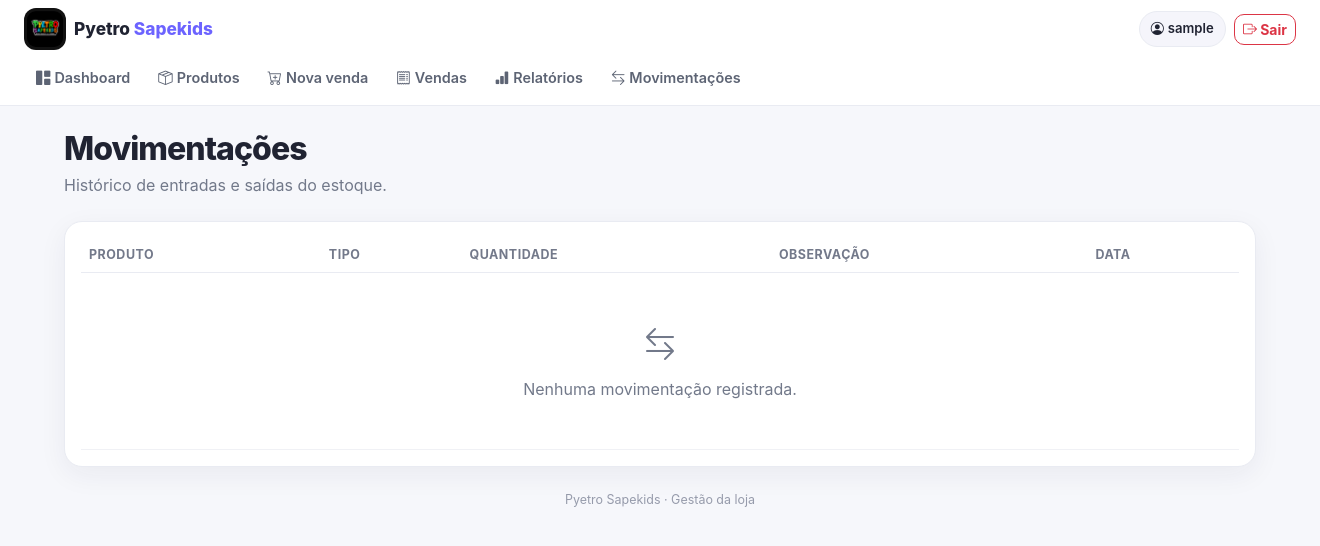
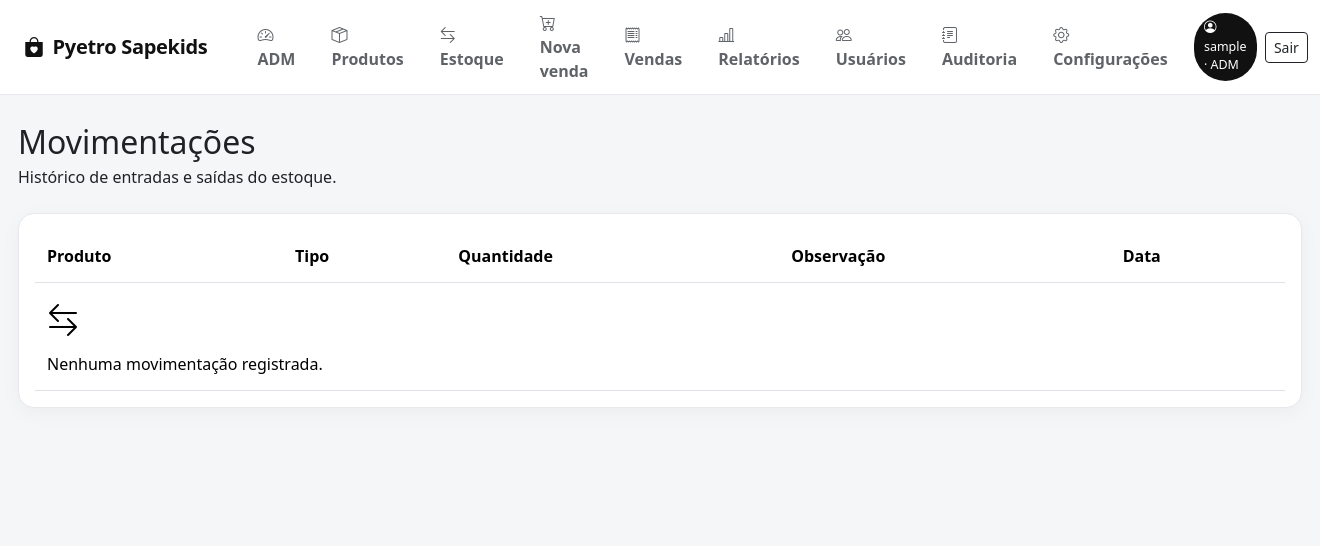
Before and after one commit to danielribeiro5510/Pyetro_Sapekids, a Flask app: page /movements in a window 1320 px wide. Shown: the top 546 px of the page. Run offline with Flask 3, Linux system fonts and the light colour scheme; the visitor is signed in with stand-in values (Sample User, id 1); data that the repository does not hold is empty; some libraries are stand-ins or nearby versions.

Commit message:
Add files via upload

```diff
--- a/app.py
+++ b/app.py
@@ -199,8 +199,7 @@ def init_db():
         username = username.strip()
         senha = senha.strip()
         if username and senha:
-            role = "admin" if username.lower() == "admin" else "operator"
-            usuarios_padrao.append((username, senha, role))
+            usuarios_padrao.append((username, senha, "admin" if username.lower() == "admin" else "operator"))
 
     for username, senha, role in usuarios_padrao:
         existente = conn.execute(
@@ -220,6 +219,10 @@ def init_db():
                 "UPDATE users SET password = ?, role = ? WHERE username = ?",
                 (generate_password_hash(senha), role, username)
             )
+
+    # Garante a separação de perfis também para usuários que já existiam no Neon.
+    conn.execute("UPDATE users SET role = 'admin' WHERE LOWER(username) = 'admin'")
+    conn.execute("UPDATE users SET role = 'operator' WHERE LOWER(username) <> 'admin'")
 
     conn.commit()
     conn.close()
@@ -241,18 +244,6 @@ def login_required(fn):
     return wrapper
 
 
-def admin_required(fn):
-    @wraps(fn)
-    def wrapper(*args, **kwargs):
-        if "user_id" not in session:
-            return redirect(url_for("login"))
-        if session.get("role") != "admin":
-            flash("Acesso permitido somente ao administrador.", "danger")
-            return redirect(url_for("dashboard"))
-        return fn(*args, **kwargs)
-    return wrapper
-
-
 @app.route("/login", methods=["GET", "POST"])
 def login():
     if request.method == "POST":
@@ -270,6 +261,8 @@ def login():
             session["user_id"] = user["id"]
             session["username"] = user["username"]
             session["role"] = user["role"]
+            if user["role"] == "admin":
+                return redirect(url_for("admin_dashboard"))
             return redirect(url_for("dashboard"))
 
         flash("Usuário ou senha inválidos.", "danger")
@@ -283,13 +276,57 @@ def logout():
     return redirect(url_for("login"))
 
 
+def admin_required(fn):
+    @wraps(fn)
+    def wrapper(*args, **kwargs):
+        if "user_id" not in session:
+            return redirect(url_for("login"))
+        if session.get("role") != "admin":
+            flash("Acesso restrito ao administrador.", "danger")
+            return redirect(url_for("dashboard"))
+        return fn(*args, **kwargs)
+    return wrapper
+
+
 @app.context_processor
-def inject_user_permissions():
+def inject_user_context():
     return {
-        "current_username": session.get("username"),
-        "current_role": session.get("role"),
-        "is_admin": session.get("role") == "admin"
+        "current_username": session.get("username", ""),
+        "current_role": session.get("role", "operator"),
+        "is_admin": session.get("role") == "admin",
     }
+
+
+@app.route("/admin")
+@login_required
+@admin_required
+def admin_dashboard():
+    conn = db()
+
+    total_products = conn.execute("SELECT COUNT(*) c FROM products").fetchone()["c"]
+    total_stock = conn.execute("SELECT COALESCE(SUM(stock), 0) s FROM products").fetchone()["s"]
+    low_stock = conn.execute("SELECT COUNT(*) c FROM products WHERE stock <= min_stock").fetchone()["c"]
+    total_sales = conn.execute("SELECT COUNT(*) c FROM sales").fetchone()["c"]
+    total_revenue = conn.execute("SELECT COALESCE(SUM(total), 0) v FROM sales").fetchone()["v"]
+    total_users = conn.execute("SELECT COUNT(*) c FROM users").fetchone()["c"]
+
+    movements = conn.execute("""
+        SELECT m.*, p.name
+        FROM movements m JOIN products p ON p.id = m.product_id
+        ORDER BY m.id DESC LIMIT 8
+    """).fetchall()
+
+    conn.close()
+    return render_template(
+        "admin_dashboard.html",
+        total_products=total_products,
+        total_stock=total_stock,
+        low_stock=low_stock,
+        total_sales=total_sales,
+        total_revenue=float(total_revenue or 0),
+        total_users=total_users,
+        movements=movements
+    )
 
 
 @app.route("/")
@@ -350,12 +387,7 @@ def products():
         ).fetchall()
 
     conn.close()
-    return render_template(
-        "products.html",
-        products=rows,
-        search=search,
-        is_admin=(session.get("role") == "admin")
-    )
+    return render_template("products.html", products=rows, search=search)
 
 
 @app.route("/products/new", methods=["GET", "POST"])
@@ -457,6 +489,7 @@ def edit_product(product_id):
 
 
 @app.post("/products/<int:product_id>/delete")
+@login_required
 @admin_required
 def delete_product(product_id):
     """Exclui um produto sem quebrar o histórico de vendas."""
@@ -776,66 +809,6 @@ def new_sale():
     return render_template("new_sale.html", products=products, cart=cart, total=total)
 
 
-@app.post("/sales/<int:sale_id>/delete")
-@admin_required
-def delete_sale(sale_id):
-    """Exclui uma venda e devolve os itens ao estoque. Somente admin."""
-    conn = db()
-
-    try:
-        sale = conn.execute(
-            "SELECT id, total FROM sales WHERE id = ?",
-            (sale_id,)
-        ).fetchone()
-
-        if not sale:
-            flash("Venda não encontrada.", "danger")
-            return redirect(url_for("sales"))
-
-        items = conn.execute(
-            "SELECT product_id, quantity FROM sale_items WHERE sale_id = ?",
-            (sale_id,)
-        ).fetchall()
-
-        # Devolve ao estoque as quantidades que foram retiradas pela venda.
-        for item in items:
-            conn.execute(
-                "UPDATE products SET stock = stock + ? WHERE id = ?",
-                (item["quantity"], item["product_id"])
-            )
-
-        # Remove os movimentos gerados especificamente por esta venda.
-        conn.execute(
-            "DELETE FROM movements WHERE note = ?",
-            (f"Venda #{sale_id}",)
-        )
-
-        # Remove os itens e, por fim, a venda.
-        conn.execute(
-            "DELETE FROM sale_items WHERE sale_id = ?",
-            (sale_id,)
-        )
-        conn.execute(
-            "DELETE FROM sales WHERE id = ?",
-            (sale_id,)
-        )
-
-        conn.commit()
-        flash(
-            f"Venda #{sale_id} excluída e o estoque dos produtos foi restaurado.",
-            "success"
-        )
-
-    except Exception as exc:
-        conn.rollback()
-        flash(f"Não foi possível excluir a venda: {exc}", "danger")
-
-    finally:
-        conn.close()
-
-    return redirect(url_for("sales"))
-
-
 @app.route("/sales/<int:sale_id>")
 @login_required
 def sale_detail(sale_id):
--- a/templates/base.html
+++ b/templates/base.html
@@ -1,105 +1,70 @@
 <!doctype html>
-<html lang="pt-br">
+<html lang="pt-BR">
 <head>
   <meta charset="utf-8">
-<meta name="viewport" content="width=device-width,initial-scale=1">
+  <meta name="viewport" content="width=device-width, initial-scale=1">
   <title>{% block title %}Pyetro Sapekids{% endblock %}</title>
   <link href="https://cdn.jsdelivr.net/npm/bootstrap@5.3.3/dist/css/bootstrap.min.css" rel="stylesheet">
   <link href="https://cdn.jsdelivr.net/npm/bootstrap-icons@1.11.3/font/bootstrap-icons.css" rel="stylesheet">
   <style>
-:root{
-  --primary:#6c63ff;
-  --primary-dark:#5148e5;
-  --pink:#ff6b9a;
-  --bg:#f6f7fb;
-  --text:#202332;
-  --muted:#72798a;
-  --border:#e9ebf2;
-  --success:#22a06b;
-  --danger:#e5484d;
-  --warning:#d98b00;
-}
-body{background:var(--bg);color:var(--text);font-family:Inter,system-ui,-apple-system,"Segoe UI",Roboto,Arial,sans-serif}
-.topbar{background:#fff;border-bottom:1px solid var(--border);position:sticky;top:0;z-index:1030}
-.brand{font-weight:800;color:var(--text);text-decoration:none;font-size:1.08rem}
-.brand img{width:42px;height:42px;object-fit:contain;border-radius:12px;background:#111;padding:3px}
-.nav-link.app-link{color:#5d6474!important;border-radius:10px;padding:.55rem .75rem;font-weight:600;font-size:.9rem}
-.nav-link.app-link:hover,.nav-link.app-link.active{background:#f0efff;color:var(--primary)!important}
-.user-pill{background:#f5f5fb;border:1px solid var(--border);border-radius:999px;padding:.45rem .7rem;font-size:.82rem;font-weight:600}
-main{max-width:1240px}
-.page-title{font-weight:800;letter-spacing:-.03em}
-.page-subtitle{color:var(--muted)}
-.card{border:1px solid var(--border);border-radius:18px;box-shadow:0 8px 28px rgba(33,38,64,.06)}
-.metric-card{position:relative;overflow:hidden}
-.metric-icon{width:46px;height:46px;border-radius:14px;display:grid;place-items:center;font-size:1.25rem}
-.metric-value{font-size:2rem;font-weight:800;letter-spacing:-.04em}
-.metric-label{color:var(--muted);font-size:.86rem;font-weight:600}
-.section-title{font-weight:750}
-.table{vertical-align:middle}
-.table thead th{color:#73798a;font-size:.78rem;text-transform:uppercase;letter-spacing:.04em;border-bottom:1px solid var(--border)}
-.table tbody td{border-color:#f0f1f5}
-.table-hover tbody tr:hover{background:#fafaff}
-.btn{border-radius:10px;font-weight:650}
-.btn-primary{background:var(--primary);border-color:var(--primary)}
-.btn-primary:hover{background:var(--primary-dark);border-color:var(--primary-dark)}
-.btn-success{background:var(--success);border-color:var(--success)}
-.badge-soft{padding:.45rem .65rem;border-radius:999px;font-weight:700}
-.badge-entry{background:#e9f8f1;color:#168457}
-.badge-exit{background:#fff0f0;color:#c83a3f}
-.search-box{border-radius:12px;border:1px solid var(--border);padding:.75rem 1rem}
-.empty-state{padding:2.5rem 1rem;color:var(--muted);text-align:center}
-.alert{border-radius:12px;border:0}
-.form-control,.form-select{border-radius:10px;border-color:#dfe2ea;padding:.7rem .85rem}
-.form-control:focus,.form-select:focus{border-color:#a8a3ff;box-shadow:0 0 0 .2rem rgba(108,99,255,.12)}
-.sale-total{font-size:2.25rem;font-weight:850;letter-spacing:-.04em}
-.stat-accent{position:absolute;right:-25px;bottom:-35px;width:110px;height:110px;border-radius:50%;opacity:.12}
-.footer-note{color:#969bab;font-size:.78rem}
-@media(max-width:991px){
-  .desktop-user{display:none}
-  .nav-scroll{overflow-x:auto;flex-wrap:nowrap!important}
-}
+    :root{--brand:#171717;--bg:#f5f6f8;--border:#e8e8ec}
+    body{background:var(--bg);color:#202124}
+    .topbar{background:#fff;border-bottom:1px solid var(--border);position:sticky;top:0;z-index:1000}
+    .brand{font-weight:800;color:#111;text-decoration:none;letter-spacing:-.3px}
+    .nav-link{color:#5f6368!important;font-weight:600;border-radius:10px;margin:3px 2px}
+    .nav-link:hover,.nav-link.active{background:#f1f3f4;color:#111!important}
+    .role-pill{font-size:.78rem;padding:.35rem .65rem;border-radius:999px;background:#111;color:#fff}
+    .page{max-width:1400px;margin:auto;padding:28px 18px 50px}
+    .card{border:1px solid var(--border);border-radius:16px;box-shadow:0 5px 20px rgba(20,20,20,.04)}
+    .metric{padding:20px}.metric .icon{width:42px;height:42px;border-radius:12px;display:grid;place-items:center;background:#f1f3f4;font-size:20px}
+    .metric .value{font-size:1.65rem;font-weight:800;margin-top:12px}
+    .metric .label{color:#6b7280;font-size:.9rem}
+    .admin-banner{background:linear-gradient(135deg,#111,#333);color:#fff;border-radius:18px;padding:25px;margin-bottom:22px}
+    .table>:not(caption)>*>*{padding:.85rem .75rem}
+    @media(max-width:900px){.nav-scroll{overflow-x:auto;white-space:nowrap}.page{padding-top:18px}}
   </style>
+  {% block extra_head %}{% endblock %}
 </head>
 <body>
-<nav class="topbar">
-<div class="container-fluid px-3 px-lg-4 py-2">
-  <div class="d-flex align-items-center justify-content-between gap-3">
-    <a class="brand d-flex align-items-center gap-2" href="{{ url_for('dashboard') }}">
-      <img src="{{ url_for('logo') }}" alt="Pyetro Sapekids">
-      <span>Pyetro <span style="color:var(--primary)">Sapekids</span></span>
+<nav class="topbar navbar navbar-expand-lg">
+  <div class="container-fluid px-3 px-lg-4">
+    <a class="brand navbar-brand" href="{{ url_for('admin_dashboard') if is_admin else url_for('dashboard') }}">
+      <i class="bi bi-bag-heart-fill me-1"></i> Pyetro Sapekids
     </a>
-    {% if session.get('user_id') %}
-    <div class="d-flex align-items-center gap-2">
-      <div class="desktop-user user-pill"><i class="bi bi-person-circle me-1"></i>{{ session.get('username') }}</div>
-      <a class="btn btn-outline-danger btn-sm" href="{{ url_for('logout') }}"><i class="bi bi-box-arrow-right"></i> Sair</a>
-    </div>
+    <div class="nav-scroll d-flex align-items-center ms-lg-3 flex-grow-1">
+      {% if is_admin %}
+        <a class="nav-link px-3" href="{{ url_for('admin_dashboard') }}"><i class="bi bi-speedometer2 me-1"></i> ADM</a>
+        <a class="nav-link px-3" href="{{ url_for('products') }}"><i class="bi bi-box-seam me-1"></i> Produtos</a>
+        <a class="nav-link px-3" href="{{ url_for('movements') }}"><i class="bi bi-arrow-left-right me-1"></i> Estoque</a>
+        <a class="nav-link px-3" href="{{ url_for('new_sale') }}"><i class="bi bi-cart-plus me-1"></i> Nova venda</a>
+        <a class="nav-link px-3" href="{{ url_for('sales') }}"><i class="bi bi-receipt me-1"></i> Vendas</a>
+        <a class="nav-link px-3" href="{{ url_for('reports') }}"><i class="bi bi-bar-chart-line me-1"></i> Relatórios</a>
+        <span class="nav-link px-3 text-secondary"><i class="bi bi-people me-1"></i> Usuários</span>
+        <span class="nav-link px-3 text-secondary"><i class="bi bi-journal-text me-1"></i> Auditoria</span>
+        <span class="nav-link px-3 text-secondary"><i class="bi bi-gear me-1"></i> Configurações</span>
+      {% else %}
+        <a class="nav-link px-3" href="{{ url_for('dashboard') }}"><i class="bi bi-speedometer2 me-1"></i> Dashboard</a>
+        <a class="nav-link px-3" href="{{ url_for('products') }}"><i class="bi bi-box-seam me-1"></i> Produtos</a>
+        <a class="nav-link px-3" href="{{ url_for('new_sale') }}"><i class="bi bi-cart-plus me-1"></i> Nova venda</a>
+        <a class="nav-link px-3" href="{{ url_for('sales') }}"><i class="bi bi-receipt me-1"></i> Vendas</a>
       {% endif %}
     </div>
-  {% if session.get('user_id') %}
-  <div class="d-flex gap-1 mt-2 nav-scroll">
-    <a class="nav-link app-link" href="{{ url_for('dashboard') }}"><i class="bi bi-grid-1x2-fill me-1"></i>Dashboard</a>
-    <a class="nav-link app-link" href="{{ url_for('products') }}"><i class="bi bi-box-seam me-1"></i>Produtos</a>
-    <a class="nav-link app-link" href="{{ url_for('new_sale') }}"><i class="bi bi-cart-plus me-1"></i>Nova venda</a>
-    <a class="nav-link app-link" href="{{ url_for('sales') }}"><i class="bi bi-receipt me-1"></i>Vendas</a>
-    <a class="nav-link app-link" href="{{ url_for('reports') }}"><i class="bi bi-bar-chart-fill me-1"></i>Relatórios</a>
-    <a class="nav-link app-link" href="{{ url_for('movements') }}"><i class="bi bi-arrow-left-right me-1"></i>Movimentações</a>
+    <div class="d-flex align-items-center gap-2 ms-2">
+      <span class="role-pill"><i class="bi bi-person-circle me-1"></i>{{ current_username }} · {{ 'ADM' if is_admin else 'Operador' }}</span>
+      <a class="btn btn-sm btn-outline-dark" href="{{ url_for('logout') }}">Sair</a>
     </div>
-  {% endif %}
   </div>
 </nav>
 
-<main class="container-fluid px-3 px-lg-4 py-4">
+<main class="page">
   {% with messages = get_flashed_messages(with_categories=true) %}
     {% for category, message in messages %}
-<div class="alert alert-{{ category }} d-flex align-items-center gap-2 shadow-sm">
-  <i class="bi {% if category == 'success' %}bi-check-circle-fill{% elif category == 'danger' %}bi-exclamation-triangle-fill{% else %}bi-info-circle-fill{% endif %}"></i>
-  <span>{{ message }}</span>
-</div>
+      <div class="alert alert-{{ category }} alert-dismissible fade show" role="alert">{{ message }}<button type="button" class="btn-close" data-bs-dismiss="alert"></button></div>
     {% endfor %}
   {% endwith %}
   {% block content %}{% endblock %}
-<div class="text-center footer-note mt-4">Pyetro Sapekids · Gestão da loja</div>
 </main>
 <script src="https://cdn.jsdelivr.net/npm/bootstrap@5.3.3/dist/js/bootstrap.bundle.min.js"></script>
+{% block extra_scripts %}{% endblock %}
 </body>
 </html>
```
Also changed, not shown: templates/admin_dashboard.html (added, +54 -0 lines). Lines whose indentation alone changed are shown as unchanged.
